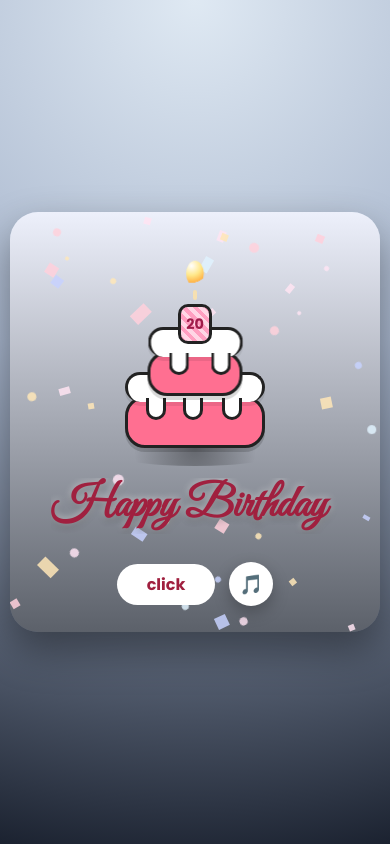
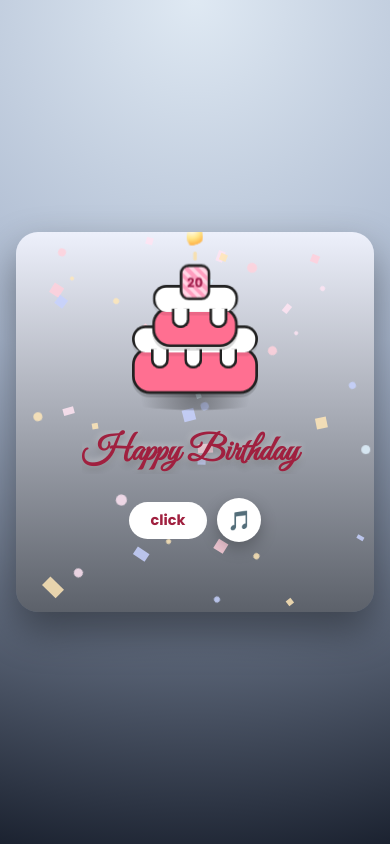
Before and after one commit to kilykily197-sys/yuraco-sys.gihub.io, a plain HTML site: page index.html in a window 390 px wide. Drawn offline with Linux system fonts and the light colour scheme.

Commit message:
Update style.css

```diff
--- a/style.css
+++ b/style.css
@@ -13,14 +13,16 @@ body {
     justify-content: center;
     font-family: "Poppins", sans-serif;
     background: radial-gradient(circle at top, #dfe9f3 0, #a7b5cc 45%, #1b2230 100%);
+    padding: 16px;
 }
 
 /* CARD */
 .card {
     position: relative;
-    width: 480px;
-    max-width: 95vw;
-    height: 420px;
+    width: 100%;
+    max-width: 480px;
+    height: auto;
+    min-height: 420px;
     border-radius: 28px;
     overflow: hidden;
     box-shadow: 0 18px 40px rgba(0,0,0,0.4);
@@ -445,3 +447,33 @@ body {
     transform: translateY(-2px);
     box-shadow: 0 8px 20px rgba(0,0,0,0.32);
 }
+
+
+
+
+
+@media (max-width: 480px) {
+
+    .card {
+        min-height: 380px;
+        border-radius: 22px;
+    }
+
+    .title {
+        font-size: 2.2rem;
+    }
+
+    .cake {
+        transform: scale(0.9);
+    }
+
+    .btn-row {
+        gap: 10px;
+    }
+
+    .btn-primary,
+    .btn-secondary {
+        padding: 8px 22px;
+        font-size: 0.9rem;
+    }
+}
```
